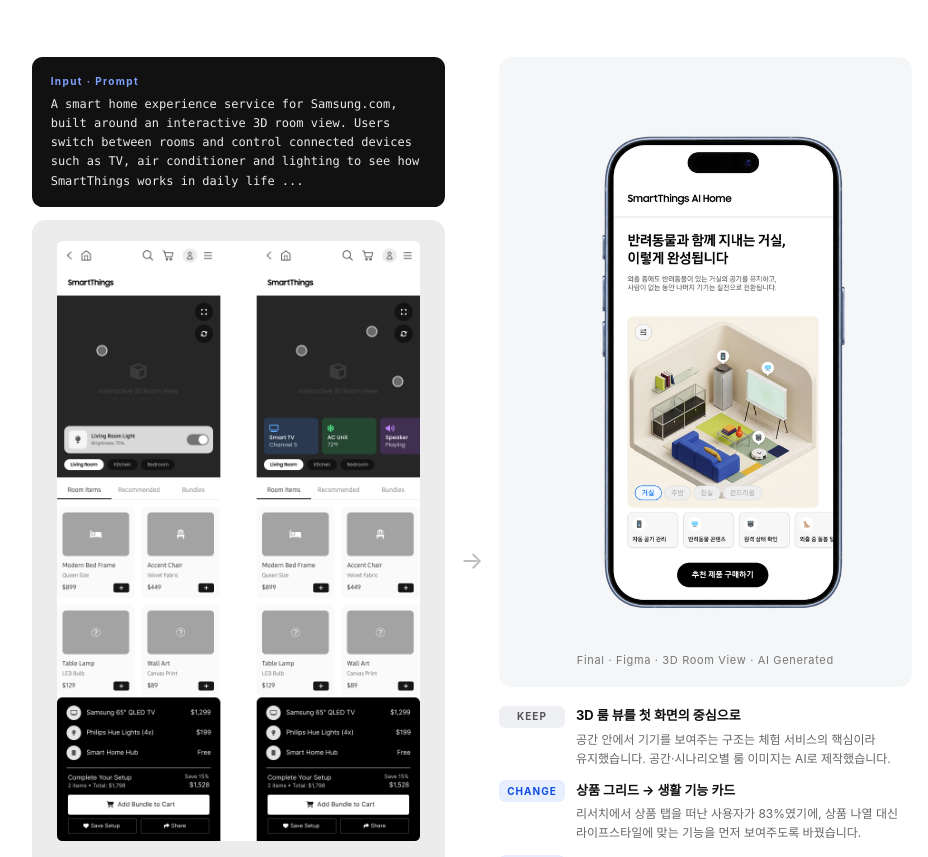
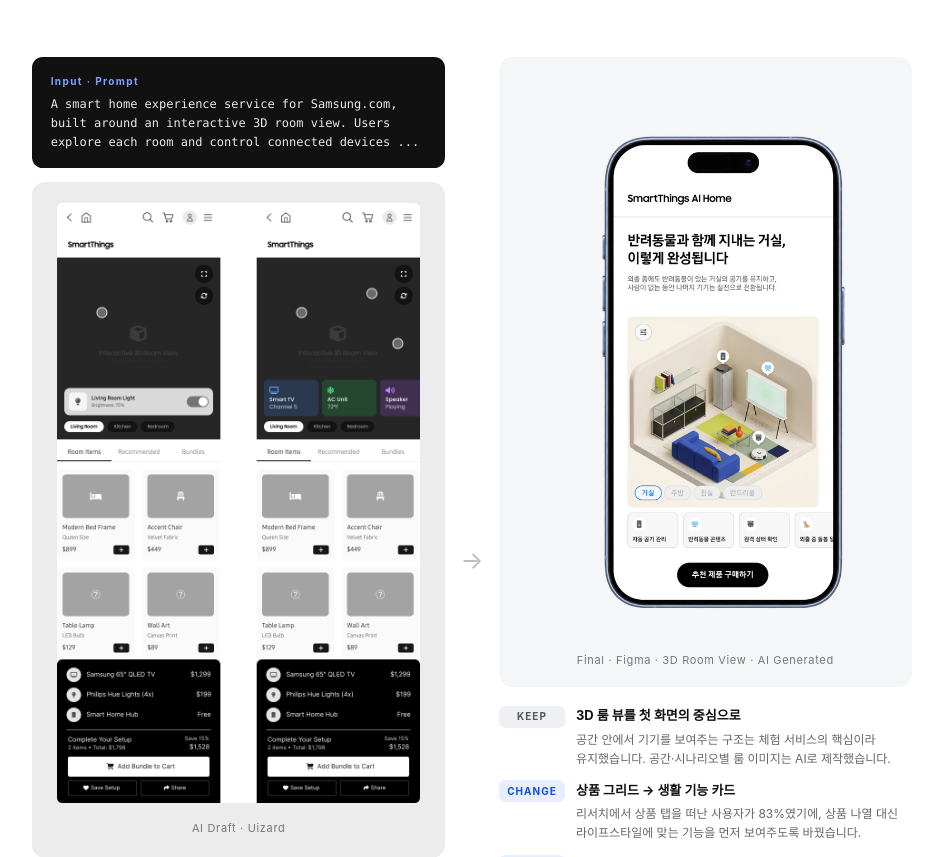
Before and after one commit to yejindsgn-bot/portfolio, a plain HTML site: page catchtable/index.html in a window 1280 px wide. Shown: the part 8130-8987 px from the top of the page, without its empty margins (168-1096 px from the left). Drawn offline with Linux system fonts and the light colour scheme; a web font is replaced by a local one.

Commit message:
Catchtable: trim prompt to 3 lines
Co-Authored-By: Claude Opus 5.5 <noreply@anthropic.com>
Claude-Session: https://claude.ai/code/session_01YA1f9o6pRyCJaqnAc7Xkww

```diff
--- a/catchtable/index.html
+++ b/catchtable/index.html
@@ -695,7 +695,7 @@
   </ol>
   <div class="cmp">
     <div class="cmp-col">
-      <div class="prompt"><span>Input · Prompt</span>A smart home experience service for Samsung.com, built around an interactive 3D room view. Users switch between rooms and control connected devices such as TV, air conditioner and lighting to see how SmartThings works in daily life ...</div>
+      <div class="prompt"><span>Input · Prompt</span>A smart home experience service for Samsung.com, built around an interactive 3D room view. Users explore each room and control connected devices ...</div>
       <figure class="shot dark"><img src="img/st/uizard.jpg" alt="Uizard로 생성한 SmartThings Studio 와이어프레임 초안 2종" loading="lazy" width="1600" height="2640"><figcaption>AI Draft · Uizard</figcaption></figure>
     </div>
     <div class="cmp-mid" aria-hidden="true">→</div>
```
